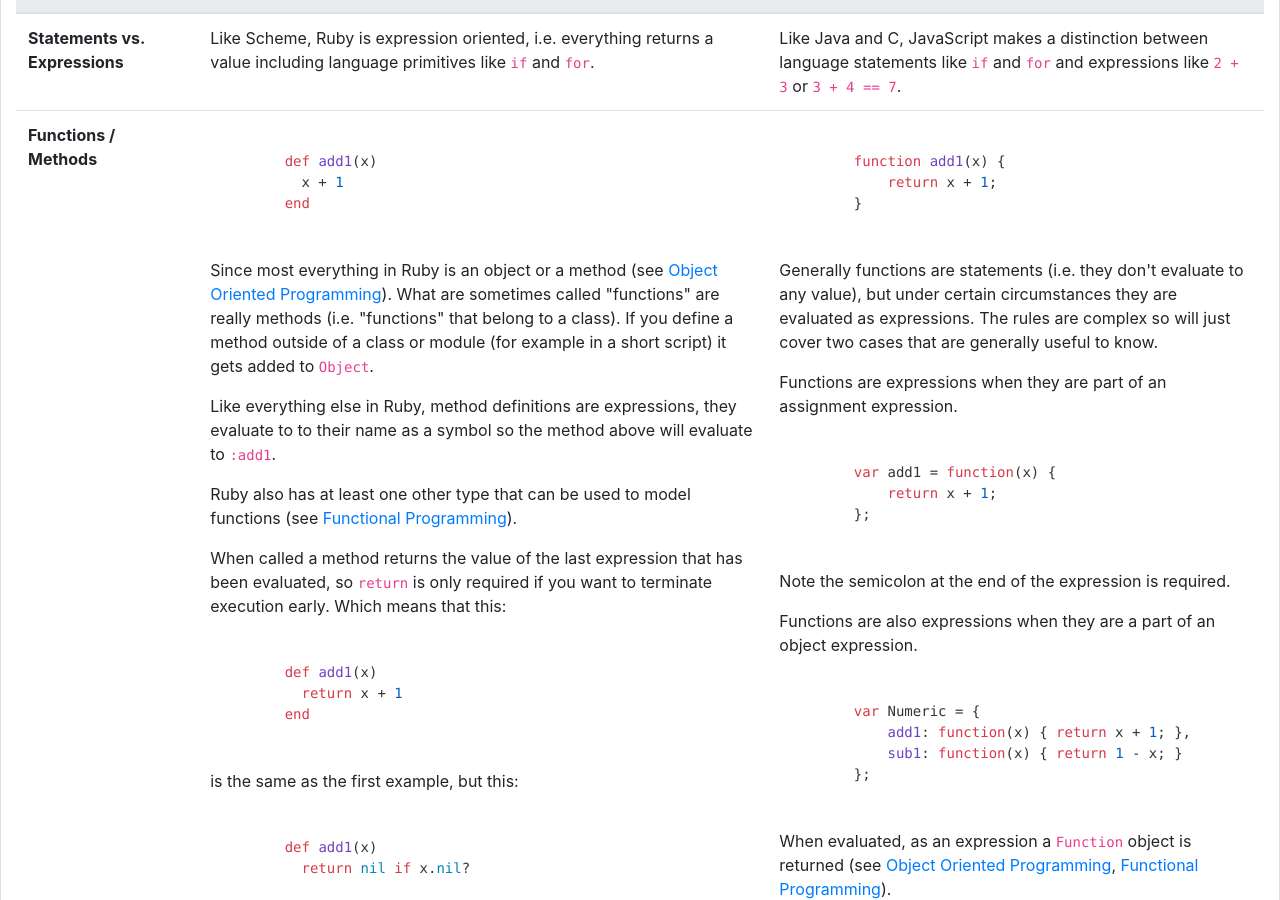
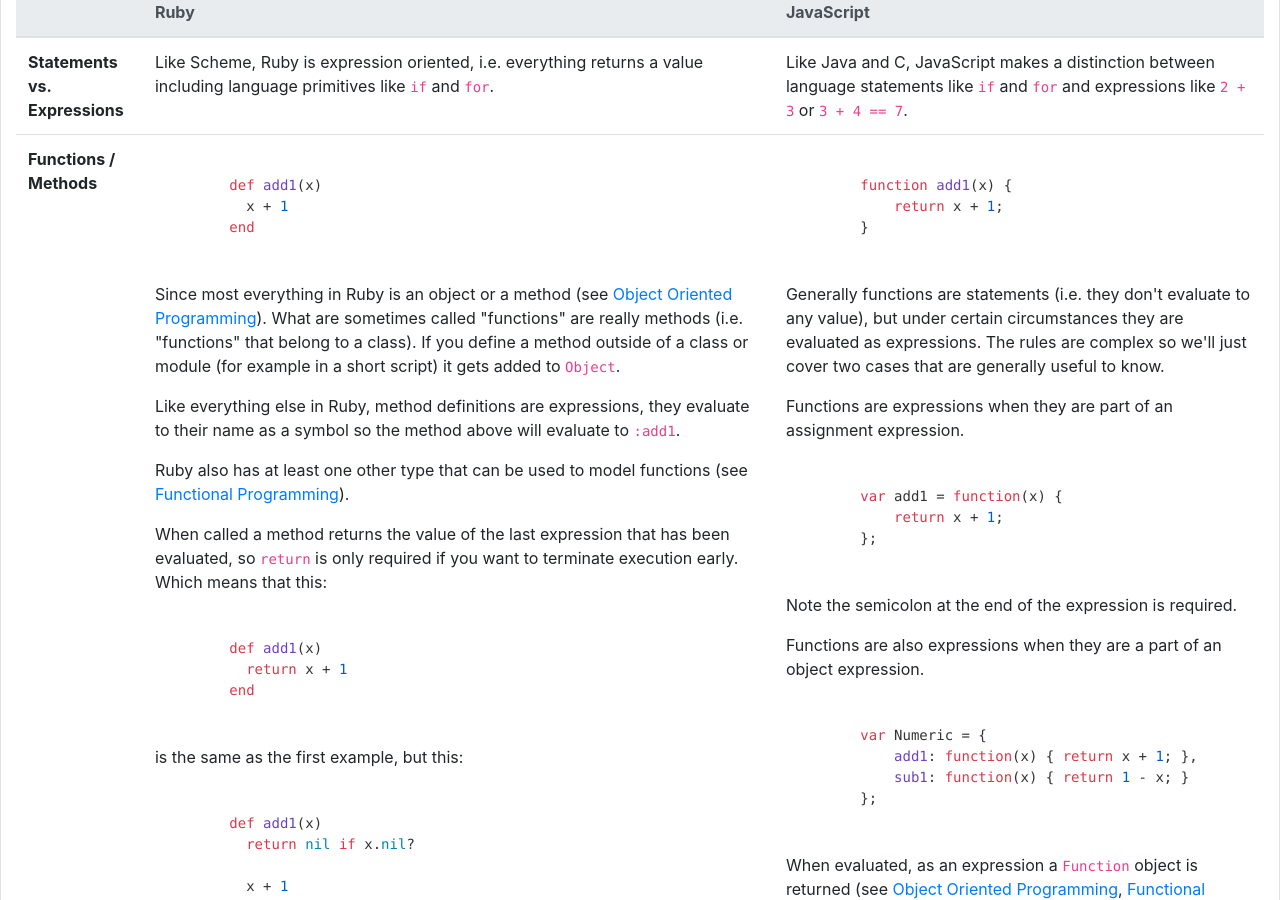
Before and after one commit to delonnewman/ruby-and-javascript, a Jekyll site: the page built from index.html, in a window 1280 px wide and 900 px high, scrolled down 1889 px. Built offline with Jekyll 4.4.1, drawn with Linux system fonts in a browser that asks for light colours; some of the changed text lies outside the part shown.

Commit message:
Update index.html
FIX: Spelling errors, layout issues

```diff
--- a/index.html
+++ b/index.html
@@ -8,9 +8,9 @@
 <table class="table">
   <thead class="thead-light">
     <tr>
-      <th scope="col" class="col-2"></th>
-      <th scope="col" class="col-5">Ruby</th>
-      <th scope="col" class="col-5">JavaScript</th>
+      <th scope="col"></th>
+      <th scope="col">Ruby</th>
+      <th scope="col">JavaScript</th>
     </tr>
   </thead>
   <tbody>
@@ -47,9 +47,9 @@
 <table class="table">
   <thead class="thead-light">
     <tr>
-      <th scope="col" class="col-2"></th>
-      <th scope="col" class="col-5">Ruby</th>
-      <th scope="col" class="col-5">JavaScript</th>
+      <th scope="col"></th>
+      <th scope="col">Ruby</th>
+      <th scope="col">JavaScript</th>
     </tr>
   </thead>
   <tbody>
@@ -78,9 +78,9 @@
 <table class="table">
   <thead class="thead-light">
     <tr>
-      <th scope="col" class="col-2"></th>
-      <th scope="col" class="col-5">Ruby</th>
-      <th scope="col" class="col-5">JavaScript</th>
+      <th scope="col"></th>
+      <th scope="col">Ruby</th>
+      <th scope="col">JavaScript</th>
     </tr>
   </thead>
   <tbody>
@@ -166,9 +166,9 @@
 <table class="table">
   <thead class="thead-light">
     <tr>
-      <th scope="col" class="col-2"></th>
-      <th scope="col" class="col-5">Ruby</th>
-      <th scope="col" class="col-5">JavaScript</th>
+      <th scope="col"></th>
+      <th scope="col">Ruby</th>
+      <th scope="col">JavaScript</th>
     </tr>
   </thead>
   <tbody>
@@ -189,7 +189,7 @@
         </code></pre>
         <p>Since most everything in Ruby is an object or a method (see <a href="object-oriented-programming">Object Oriented Programming</a>). What are sometimes called "functions" are
         really methods (i.e. "functions" that belong to a class). If you define a method outside of a class or module (for example in a short script) it gets added to <code>Object</code>.</p>
-        <p>Like everything else in Ruby, method definitions are expressions, they evaluate to to their name as a symbol so the method above will evaluate to <code>:add1</code>.</p>
+        <p>Like everything else in Ruby, method definitions are expressions, they evaluate to their name as a symbol so the method above will evaluate to <code>:add1</code>.</p>
         <p>Ruby also has at least one other type that can be used to model functions (see <a href="object-oriented-programming">Functional Programming</a>).</p>
         <p>When called a method returns the value of the last expression that has been evaluated, so <code>return</code> is only required if you want to terminate execution early.
         Which means that this:</p>
@@ -215,7 +215,7 @@
         }
         </code></pre>
         <p>Generally functions are statements (i.e. they don't evaluate to any value), but under certain circumstances they are evaluated as expressions. The rules are complex
-        so will just cover two cases that are generally useful to know.</p>
+        so we'll just cover two cases that are generally useful to know.</p>
         <p>Functions are expressions when they are part of an assignment expression.</p>
         <pre><code>
         var add1 = function(x) {
@@ -232,7 +232,7 @@
         </code></pre>
         <p>When evaluated, as an expression a <code>Function</code> object is returned (see <a href="#object-oriented-programming">Object Oriented Programming</a>,
         <a href="#functional-programming">Functional Programming</a>).</p>
-        <p>When called, the function will return the value given by the first <code>return</code> statement that is executed or <code>undefined</code> if nothing is returned.
+        <p>When called, the function will return the value given by the first <code>return</code> statement that is executed or <code>undefined</code> if nothing is returned.</p>
       </td>
     </tr>
     <tr>
@@ -356,9 +356,9 @@
 <table class="table">
   <thead class="thead-light">
     <tr>
-      <th scope="col" class="col-2"></th>
-      <th scope="col" class="col-5">Ruby</th>
-      <th scope="col" class="col-5">JavaScript</th>
+      <th scope="col"></th>
+      <th scope="col">Ruby</th>
+      <th scope="col">JavaScript</th>
     </tr>
   </thead>
   <tbody>
@@ -395,9 +395,9 @@
 <table class="table">
   <thead class="thead-light">
     <tr>
-      <th scope="col" class="col-2"></th>
-      <th scope="col" class="col-5">Ruby</th>
-      <th scope="col" class="col-5">JavaScript</th>
+      <th scope="col"></th>
+      <th scope="col">Ruby</th>
+      <th scope="col">JavaScript</th>
     </tr>
   </thead>
   <tbody>
@@ -503,9 +503,9 @@
 <table class="table">
   <thead class="thead-light">
     <tr>
-      <th scope="col" class="col-2"></th>
-      <th scope="col" class="col-5">Ruby</th>
-      <th scope="col" class="col-5">JavaScript</th>
+      <th scope="col"></th>
+      <th scope="col">Ruby</th>
+      <th scope="col">JavaScript</th>
     </tr>
   </thead>
   <tbody>
```
Also changed, not shown: other parts of index.html (+2 -2 lines).
